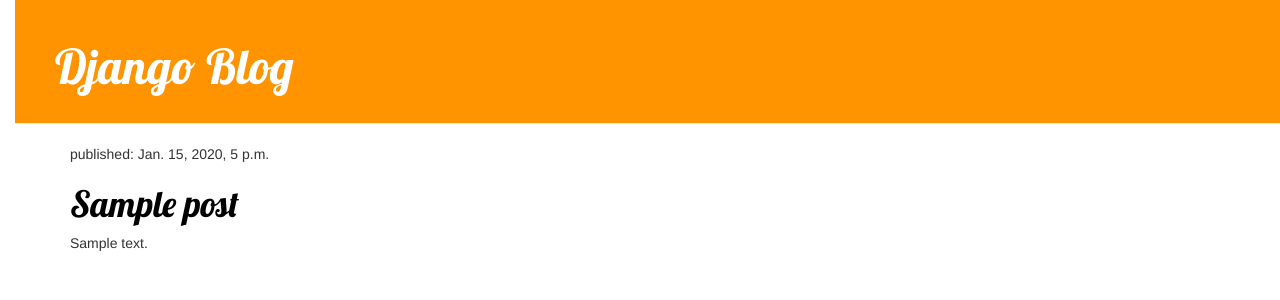
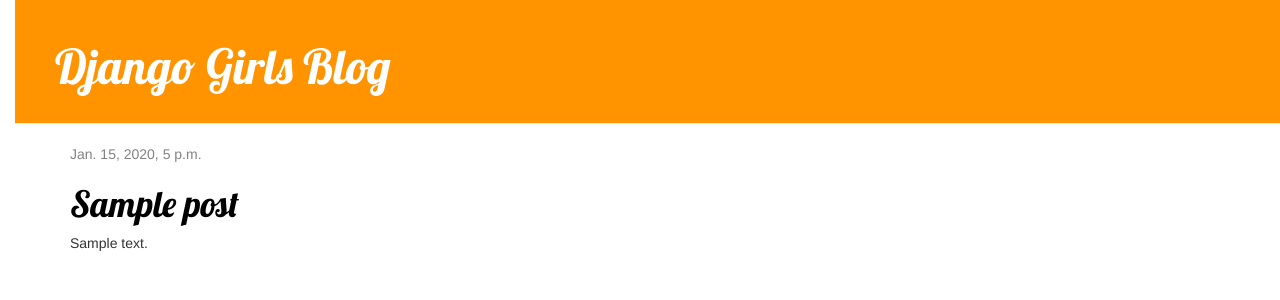
Before and after one commit to ardianpramana/djangoweb, a Django app: template blog/templates/blog/post_list.html in a window 1280 px wide. Shown: the top 300 px of the page. Run offline with Django 3.2, Linux system fonts and the light colour scheme; the template is opened without the code that fills it: values that come from a table or form of the project are taken from there, others are empty; tables that the repository leaves empty hold one stand-in row (values such as "Sample post"); some libraries are stand-ins or nearby versions.

Commit message:
Added view and template for detailed blog post as well as CSS for the site.

```diff
--- /dev/null
+++ b/blog/templates/blog/base.html
@@ -0,0 +1,23 @@
+{% load staticfiles %}
+<html>
+    <head>
+        <title>Django Blog</title>
+        <link rel="stylesheet" href="//maxcdn.bootstrapcdn.com/bootstrap/3.2.0/css/bootstrap.min.css">
+        <link rel="stylesheet" href="//maxcdn.bootstrapcdn.com/bootstrap/3.2.0/css/bootstrap-theme.min.css">
+        <link rel="stylesheet" href="{% static 'css/blog.css' %}">
+        <link href="//fonts.googleapis.com/css?family=Lobster&subset=latin,latin-ext" rel="stylesheet" type="text/css">
+    </head>
+    <body>
+        <div class="page-header">
+            <h1><a href="/">Django Girls Blog</a></h1>
+        </div>
+        <div class="content container">
+            <div class="row">
+                <div class="col-md-8">
+                {% block content %}
+                {% endblock %}
+                </div>
+            </div>
+        </div>
+    </body>
+</html>
--- a/blog/templates/blog/post_list.html
+++ b/blog/templates/blog/post_list.html
@@ -1,30 +1,13 @@
-{% load staticfiles %}
-<html>
-    <head>
-        <title>Django Blog</title>
-        <link rel="stylesheet" href="//maxcdn.bootstrapcdn.com/bootstrap/3.2.0/css/bootstrap.min.css">
-        <link rel="stylesheet" href="//maxcdn.bootstrapcdn.com/bootstrap/3.2.0/css/bootstrap-theme.min.css">
-        <link rel="stylesheet" href="{% static 'css/blog.css' %}">
-        <link href="//fonts.googleapis.com/css?family=Lobster&subset=latin,latin-ext" rel="stylesheet" type="text/css">
-    </head>
-    <body>
-        <div class="page-header">
-            <h1><a href="/">Django Blog</a></h1>
+{% extends 'blog/base.html' %}
+
+{% block content %}
+    {% for post in posts %}
+        <div class="post">
+            <div class="date">
+                {{ post.published_date }}
+            </div>
+            <h1><a href="{% url 'post_detail' pk=post.pk %}">{{ post.title }}</a></h1>
+            <p>{{ post.text|linebreaksbr }}</p>
         </div>
-
-        <div class="content container">
-            <div class="row">
-                <div class="col-md-8">
-                    {% for post in posts %}
-                        <div class="post">
-                            <p>published: {{ post.published_date }}</p>
-                            <h1><a href="">{{ post.title }}</a></h1>
-                            <p>{{ post.text|linebreaksbr }}</p>
-                        </div>
-                    {% endfor %}
-                </div>
-            </div>
-        </div>
-
-    </body>
-</html>
+    {% endfor %}
+{% endblock %}
--- a/blog/urls.py
+++ b/blog/urls.py
@@ -1,6 +1,8 @@
+# from django.shortcuts import render
 from django.conf.urls import url
 from . import views
 
 urlpatterns = [
     url(r'^$', views.post_list, name='post_list'),
+    url(r'^post/(?P<pk>\d+)/$', views.post_detail, name='post_detail'),
 ]
--- a/blog/views.py
+++ b/blog/views.py
@@ -1,4 +1,4 @@
-from django.shortcuts import render
+from django.shortcuts import render, get_object_or_404
 from django.utils import timezone
 from .models import Post
 
@@ -6,3 +6,7 @@ from .models import Post
 def post_list(request):
     posts = Post.objects.filter(published_date__lte=timezone.now()).order_by('published_date')
     return render(request, 'blog/post_list.html', {'posts': posts})
+
+def post_detail(request, pk):
+    post = get_object_or_404(Post, pk=pk)
+    return render(request, 'blog/post_detail.html', {'post': post})
```
Also changed, not shown: blog/templates/blog/post_detail.html (added, +13 -0 lines).
